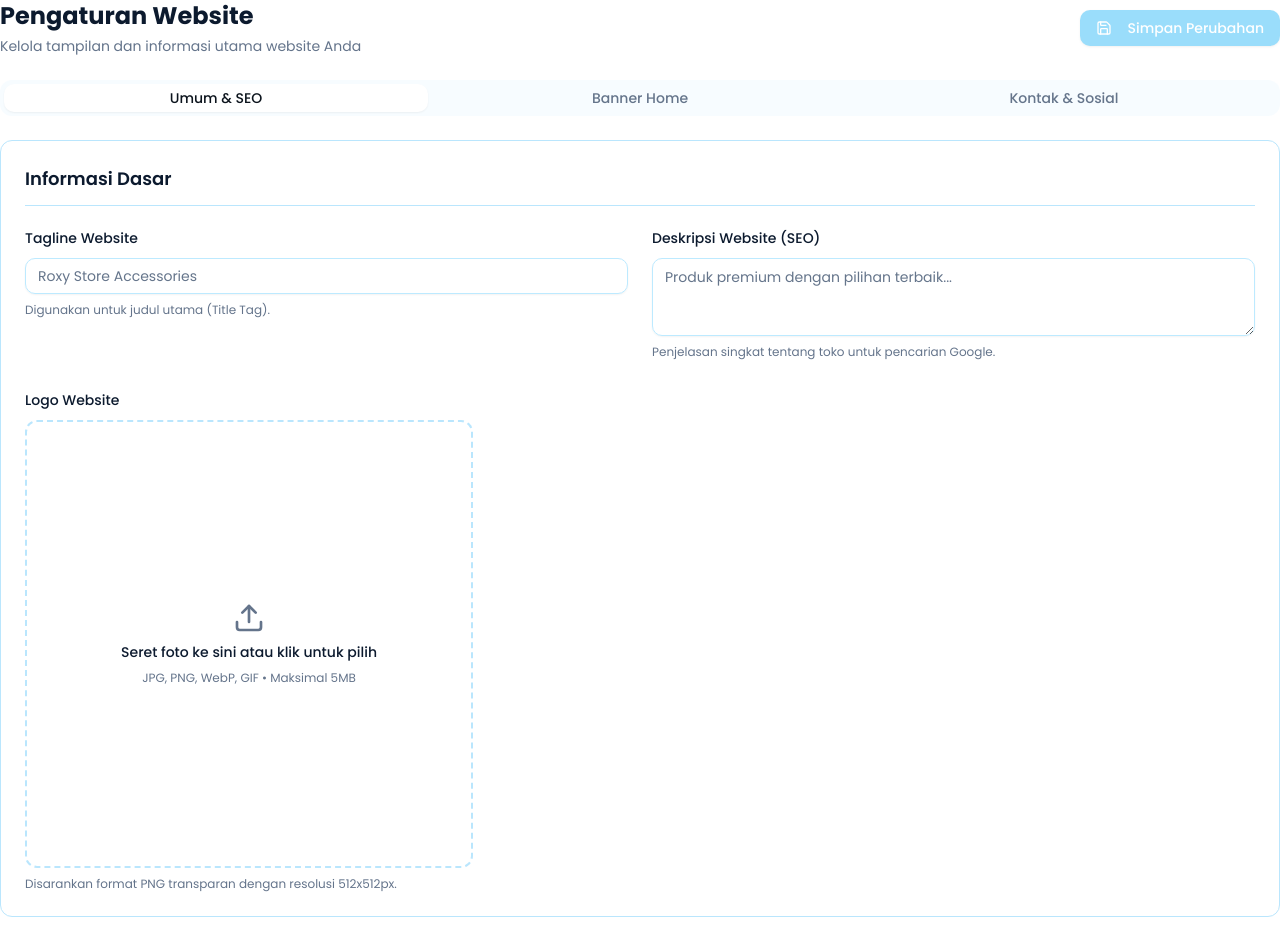
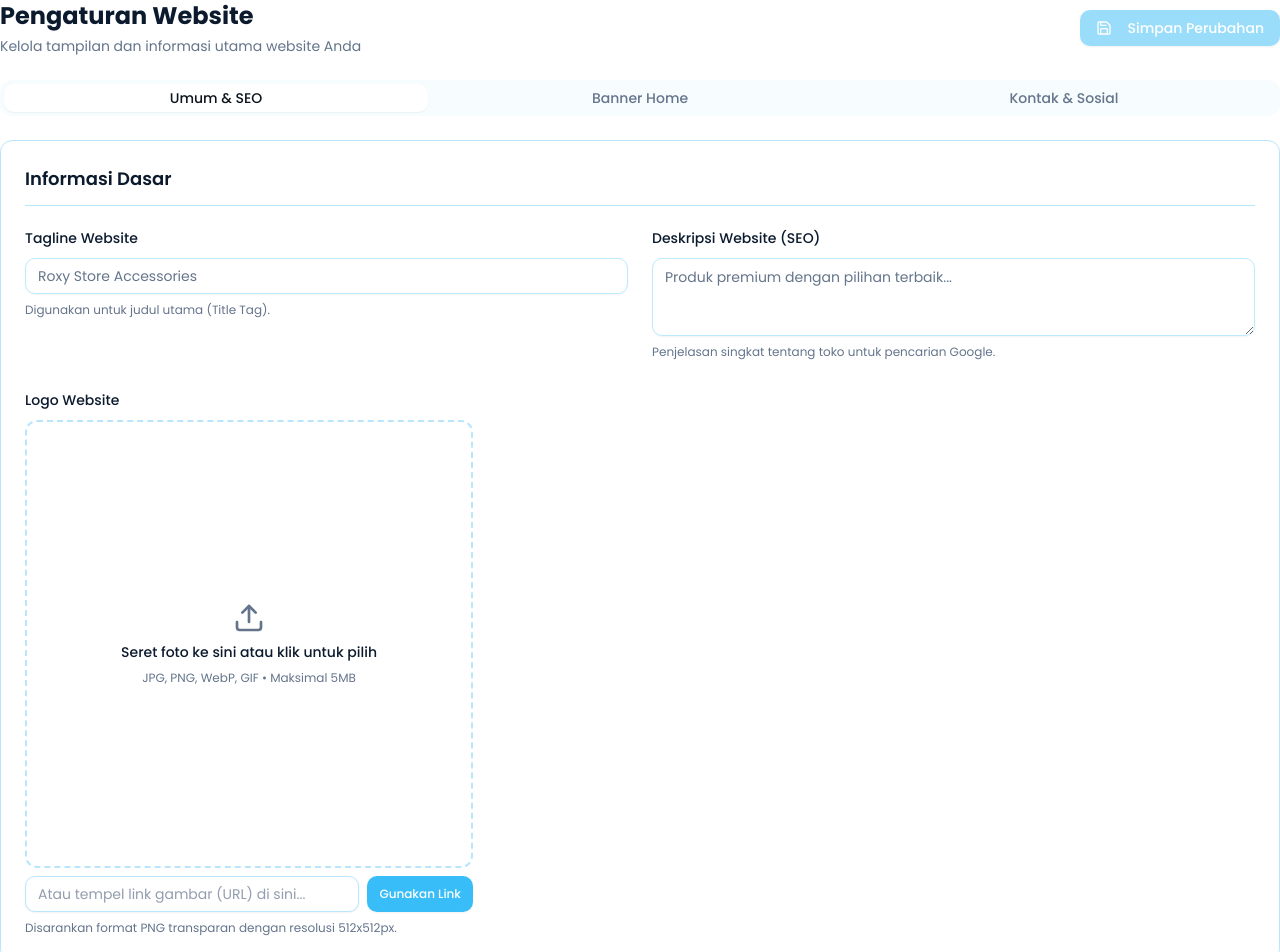
Before and after one commit to RoxyEmanuel26/roxy-store, a Next.js app: page /admin/settings in a window 1280 px wide. Shown: the top 952 px of the page. Before the commit the page ends 917 px from the top, so only its background shows below. Built offline with nearby package versions, Linux system fonts and the light colour scheme; no server answers.

Commit message:
feat: add direct URL image upload and temporarily bypass Cloudinary
- Add URL input field to allow pasting image links directly in ImageUpload component
- Validate that URL starts with http://, https://, or / before accepting
- Temporarily set bypassCloudinary to true to skip Cloudinary uploads

```diff
--- a/components/admin/ImageUpload.tsx
+++ b/components/admin/ImageUpload.tsx
@@ -26,7 +26,23 @@ export default function ImageUpload({
     const [isUploading, setIsUploading] = useState(false)
     const [progress, setProgress] = useState(0)
     const [dragActive, setDragActive] = useState(false)
+    const [urlValue, setUrlValue] = useState('')
     const inputRef = useRef<HTMLInputElement>(null)
+
+    const handleUrlSubmit = () => {
+        const val = urlValue.trim()
+        if (val) {
+            if (val.startsWith('http://') || val.startsWith('https://') || val.startsWith('/')) {
+                onChange(val)
+                toast.success('Link gambar berhasil digunakan!')
+                setUrlValue('')
+            } else {
+                toast.error('Tautan harus diawali dengan http://, https://, atau /')
+            }
+        } else {
+            toast.error('Silakan tempel tautan gambar terlebih dahulu')
+        }
+    }
 
     const aspectClass = {
         '1:1': 'aspect-square',
@@ -189,6 +205,31 @@ export default function ImageUpload({
                     </div>
                 )}
             </div>
+
+            {!isUploading && (
+                <div className="flex gap-2 items-center" onClick={(e) => e.stopPropagation()}>
+                    <input
+                        type="url"
+                        placeholder="Atau tempel link gambar (URL) di sini..."
+                        value={urlValue}
+                        onChange={(e) => setUrlValue(e.target.value)}
+                        className="flex h-9 w-full rounded-md border border-brand-border dark:border-dark-border bg-white dark:bg-dark-surface px-3 py-1 text-sm shadow-sm transition-colors placeholder:text-brand-muted/70 dark:placeholder:text-dark-muted/70 focus-visible:outline-none focus-visible:ring-1 focus-visible:ring-brand-primary"
+                        onKeyDown={(e) => {
+                            if (e.key === 'Enter') {
+                                e.preventDefault();
+                                handleUrlSubmit();
+                            }
+                        }}
+                    />
+                    <button
+                        type="button"
+                        onClick={handleUrlSubmit}
+                        className="inline-flex items-center justify-center rounded-md bg-brand-primary px-3 text-xs font-medium text-white shadow-sm hover:bg-brand-primary/90 h-9 shrink-0"
+                    >
+                        Gunakan Link
+                    </button>
+                </div>
+            )}
         </div>
     )
 }
--- a/lib/shopee-scraper.ts
+++ b/lib/shopee-scraper.ts
@@ -347,7 +347,7 @@ export async function scrapeShopeeProduct(url: string): Promise<{
     const uniqueImagesSet = Array.from(new Set(finalUniqueImages))
 
     // Concurrent upload to Cloudinary using Promise.all
-    const bypassCloudinary = process.env.BYPASS_CLOUDINARY === 'true'
+    const bypassCloudinary = true
     const uploadedImages = bypassCloudinary
         ? uniqueImagesSet
         : await Promise.all(
```
